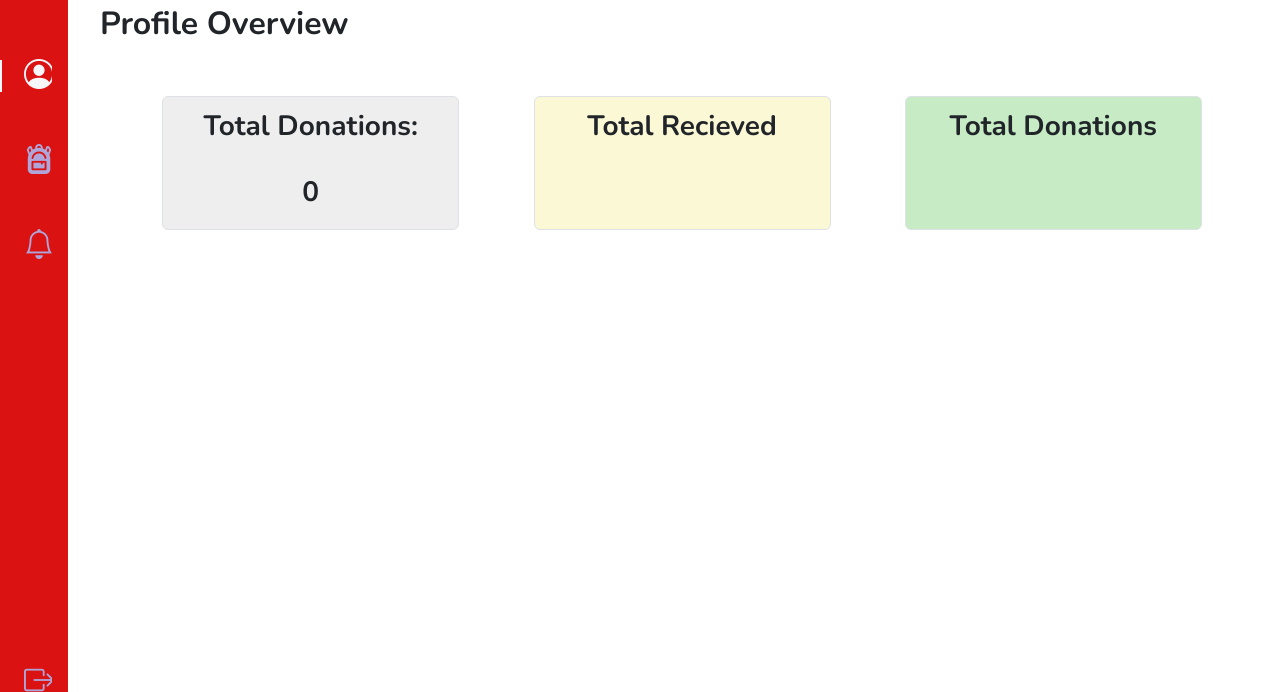
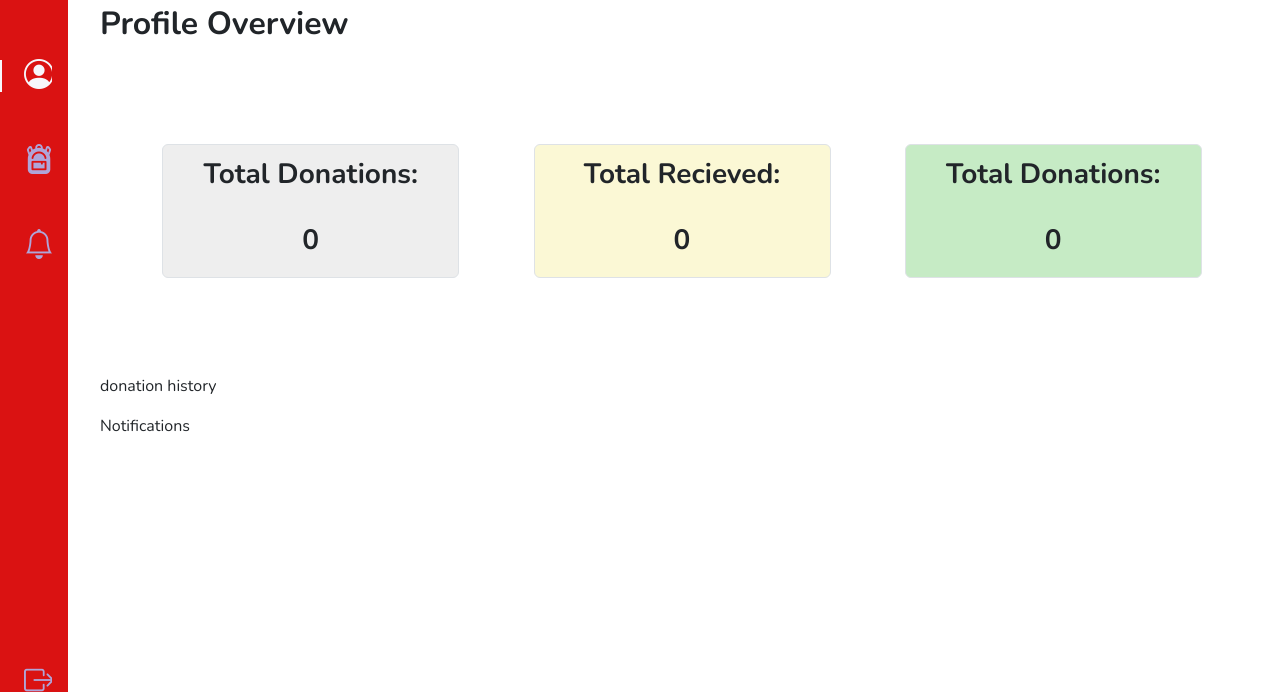
Before and after one commit to samueldobi/Campus-donors, a PHP site: page /dashboard.php in a window 1280 px wide. Shown: the part 64-756 px from the top of the page. Run offline with PHP 8.4, Linux system fonts and the light colour scheme; the visitor is signed in with stand-in values (Sample User, id 1); some libraries are stand-ins or nearby versions.

Commit message:
added two new sections to the dashboard

```diff
--- a/dashboard.php
+++ b/dashboard.php
@@ -45,7 +45,8 @@ session_start();
                 </div>
         </div>
     </header>
-    <div class="l-navbar" id="nav-bar">
+    <!-- sidebar -->
+    <div class=" side-bar l-navbar" id="nav-bar">
         <nav class="nav">
             <div>
                 <a href="index.php" class="nav_logo">
@@ -55,15 +56,15 @@ session_start();
                     <span class="nav_logo-name">  Campus Donors</span>
                 </a>
                 <div class="nav_list">
-                    <a href="#" class="nav_link active">
+                    <a href="#" class="nav_link active" data-section="profile">
                         <i class="bi bi-person-circle"></i>
                         <span class="nav_name">Profile</span>
                     </a>
-                    <a href="#" class="nav_link">
+                    <a href="#" class="nav_link" data-section="donation-history">
                         <i class="bi bi-backpack3-fill"></i>
                         <span class="nav_name">Donation History</span>
                     </a>
-                    <a href="#" class="nav_link">
+                    <a href="#" class="nav_link" data-section="notifications">
                         <i class="bi bi-bell"></i>
                         <span class="nav_name">Notifications</span>
                     </a>
@@ -87,28 +88,42 @@ session_start();
             </a>
         </nav>
     </div>
+    <!-- sidebar -->
 
     <!--Container Main start-->
     <section class="overview">
-        <div class="">
+        <!-- Profile overview -->
+        <div id="profile" class="">
             <p class=" fs-2 fw-bold">Profile Overview</p>
                 <div class="row justify-content-evenly  mt-5 mb-5 ">
-                    <div class="col-10 col-md-3 rounded border dashcard text-center fw-bold fs-3">
+                    <div class="col-10 col-md-3 rounded border dashcard text-center fw-bold fs-3 mt-5 mb-5">
 
                                 <p class="p-2 ">Total Donations:</p>
                                 <p class="">0</p>
                         </div>
-                    <div class="col-10 col-md-3 rounded border dashcard-two text-center fw-bold fs-3">
+                    <div class="col-10 col-md-3 rounded border dashcard-two text-center fw-bold fs-3 mt-5 mb-5">
 
-                                <p class="p-2">Total Recieved</p>
+                                <p class="p-2">Total Recieved:</p>
+                                <p>0</p>
                         </div>
-                    <div class="col-10 col-md-3 rounded border dashcard-three text-center fw-bold fs-3">
+                    <div class="col-10 col-md-3 rounded border dashcard-three text-center fw-bold fs-3 mt-5 mb-5">
 
-                                <p class="p-2">Total Donations</p>
+                                <p class="p-2">Total Donations:</p>
+                                <p>0</p>
                         </div>
 
                 </div>
-        </div>
+            </div>
+        <!-- Profile overview -->
+
+        <!-- Donation History -->
+         <div id="donation-history" class=" section">
+           <p>donation history</p>
+         </div>
+        <!-- Donation History -->
+         <!-- Notifications -->
+          <p>Notifications</p>
+         <!-- Notifications -->
     </section>
 
     <!--Container Main end-->
```
Also changed, not shown: error_log.txt (+18 -0 lines).
